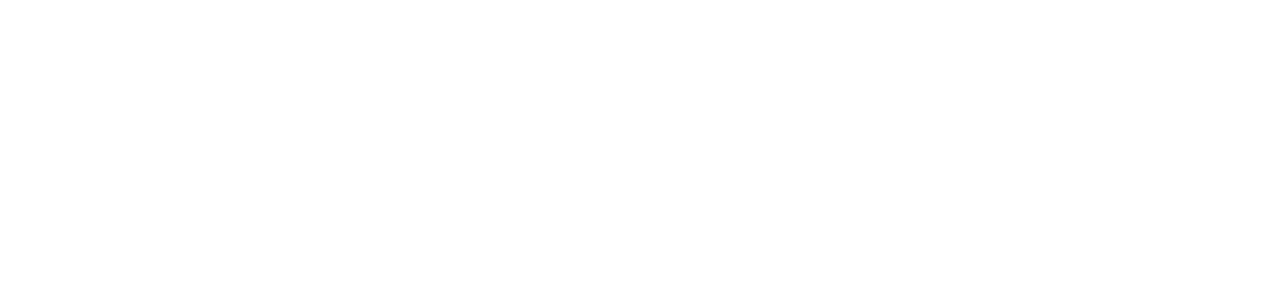
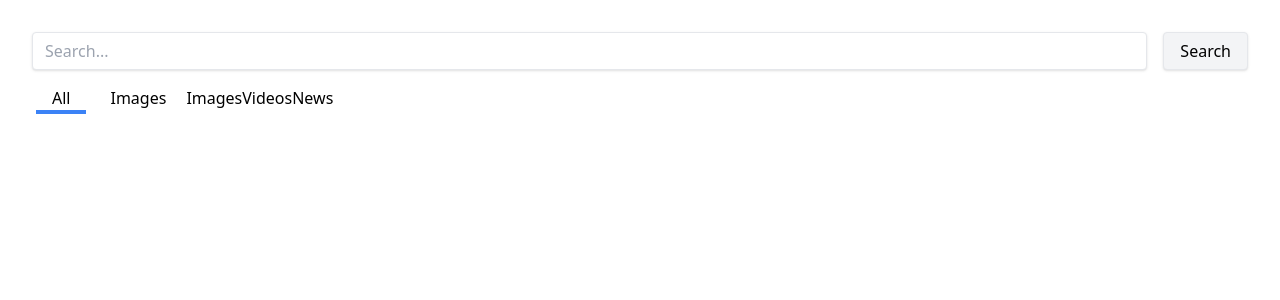
Before and after one commit to ngodingbentar/dashboard-fe, a Nuxt app: page /google in a window 1280 px wide. Before the commit this address had no page. Shown: the top 300 px of the page. Built offline with nearby package versions, Linux system fonts and the light colour scheme.

Commit message:
added(init): google search

```diff
--- /dev/null
+++ b/components/Google/Header.vue
@@ -0,0 +1,11 @@
+<template>
+  <div>
+    <div class="flex justify-between">
+      <input class="shadow appearance-none border rounded w-full py-2 px-3 text-gray-700 leading-tight focus:outline-none focus:shadow-outline" id="username" type="text" placeholder="Search...">
+      <div class="shadow appearance-none border rounded bg-gray-100 items-center flex px-4 ml-4">
+        <button class="">Search</button>
+      </div>
+    </div>
+    <GoogleTab />
+  </div>
+</template>
--- /dev/null
+++ b/components/Google/Tab.vue
@@ -0,0 +1,32 @@
+<template>
+  <div class="mt-4">
+    <div class="flex">
+      <div class="mx-1 cursor-pointer" @click="setTab('all')">
+        <div class="px-4">All</div>
+        <div v-if="activeTab === 'all'" class="h-1 bg-blue-500"></div>
+      </div>
+      <div class="mx-1 cursor-pointer" @click="setTab('images')">
+        <div class="px-4">Images</div>
+        <div v-if="activeTab === 'images'" class="h-1 bg-blue-500"></div>
+      </div>
+      <div>Images</div>
+      <div>Videos</div>
+      <div>News</div>
+    </div>
+  </div>
+</template>
+
+<script setup lang="ts">
+const router = useRouter()
+const activeTab = ref('all')
+
+function setTab (tab) {
+  activeTab.value = tab
+  router.replace({
+    query: {
+      tab,
+      ...router.query
+    }
+  })
+}
+</script>
--- a/data/extIndex.json
+++ b/data/extIndex.json
@@ -135,6 +135,14 @@
       "description": "",
       "icon": "cuaca",
       "type": "ext"
+    },
+    {
+      "id": 117,
+      "title": "SpeechSynthesis",
+      "route" : "https://ngodingbentar-speech.netlify.app/",
+      "description": "",
+      "icon": "cuaca",
+      "type": "ext"
     }
   ]
 }
--- /dev/null
+++ b/pages/google/all.vue
@@ -0,0 +1,3 @@
+<template>
+  <div>All</div>
+</template>
--- /dev/null
+++ b/pages/google/images.vue
@@ -0,0 +1,3 @@
+<template>
+  <div>Images</div>
+</template>
--- /dev/null
+++ b/pages/google/index.vue
@@ -0,0 +1,5 @@
+<template>
+  <div class="p-8">
+    <GoogleHeader />
+  </div>
+</template>
```
